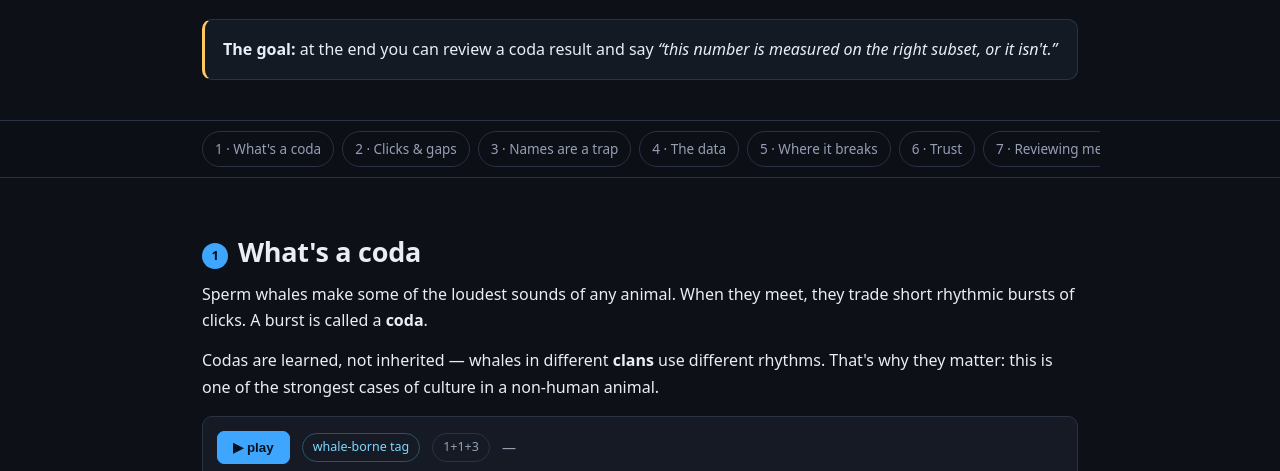
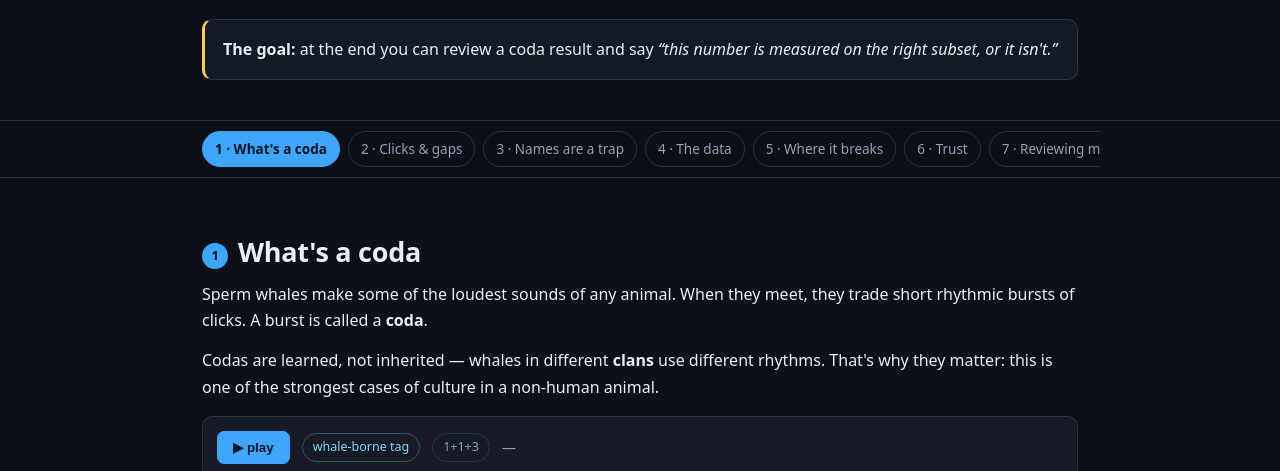
Before and after one commit to Zer0dot/sperm-whale-coda-labels, a plain HTML site: page site/index.html in a window 1280 px wide. Shown: the part 261-732 px from the top of the page. Drawn offline with Linux system fonts and the light colour scheme.

Commit message:
Fix the nav: fragment links are blocked in the sandboxed preview
href='#l2' does nothing there, so every nav chip was dead. Navigation is
now scripted (scrollIntoView), with href kept for plain serving, and the
chip for the section on screen is highlighted.

```diff
--- a/site/app.js
+++ b/site/app.js
@@ -485,6 +485,32 @@ const QUIZ = [
   });
 })();
 
+/* ───────────────────────── nav ───────────────────────── */
+// Fragment navigation is blocked in the sandboxed preview, so #anchors do
+// nothing. Scroll the target into view by script instead; keep href for the
+// case where this page is ever served plainly.
+(function nav() {
+  const links = [...document.querySelectorAll('nav a[href^="#"]')];
+  links.forEach(a => {
+    a.addEventListener("click", e => {
+      const target = document.getElementById(a.getAttribute("href").slice(1));
+      if (!target) return;
+      e.preventDefault();
+      target.scrollIntoView({ behavior: "smooth", block: "start" });
+    });
+  });
+  // Highlight whichever lesson is currently on screen.
+  const sections = links.map(a => document.getElementById(a.getAttribute("href").slice(1))).filter(Boolean);
+  if (!("IntersectionObserver" in window) || !sections.length) return;
+  const io = new IntersectionObserver(entries => {
+    entries.forEach(en => {
+      if (!en.isIntersecting) return;
+      links.forEach(a => a.classList.toggle("active", a.getAttribute("href") === "#" + en.target.id));
+    });
+  }, { rootMargin: "-45% 0px -50% 0px" });
+  sections.forEach(sec => io.observe(sec));
+})();
+
 /* ───────────────────────── boot ───────────────────────── */
 (async function boot() {
   let manifest = [];
--- a/site/style.css
+++ b/site/style.css
@@ -36,9 +36,11 @@ nav .wrap::-webkit-scrollbar{display:none}
 nav a{flex:0 0 auto;padding:6px 12px;border:1px solid var(--line);border-radius:99px;
   color:var(--dim);text-decoration:none;font-size:13.5px;white-space:nowrap}
 nav a:hover{color:var(--ink);border-color:var(--accent)}
+nav a.active{color:#05121f;background:var(--accent);border-color:var(--accent);font-weight:600}
 
 /* lessons */
-section.lesson{padding:52px 0;border-bottom:1px solid var(--line)}
+section.lesson{padding:52px 0;border-bottom:1px solid var(--line);scroll-margin-top:64px}
+header.hero{scroll-margin-top:0}
 .num{display:inline-flex;align-items:center;justify-content:center;width:26px;height:26px;
   border-radius:50%;background:var(--accent);color:#05121f;font-weight:700;font-size:13px;
   margin-right:10px;vertical-align:2px}
```
